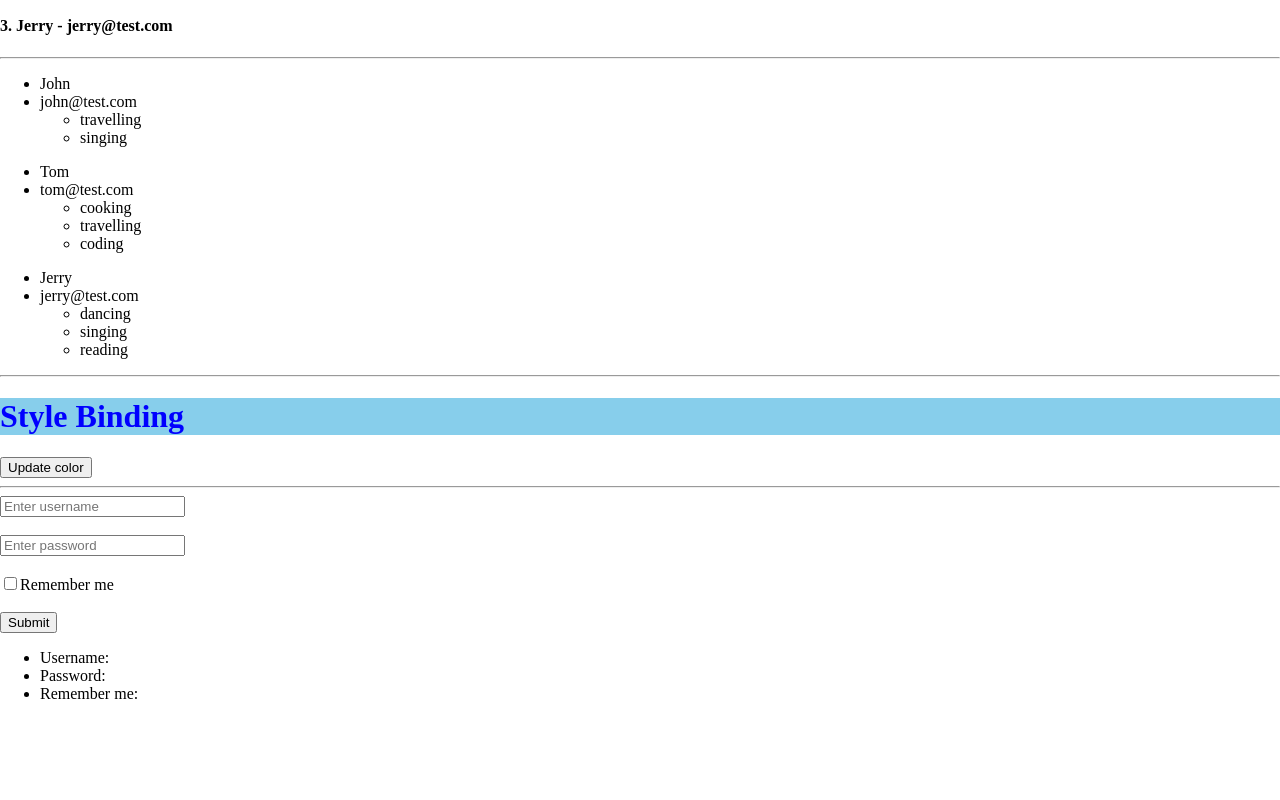
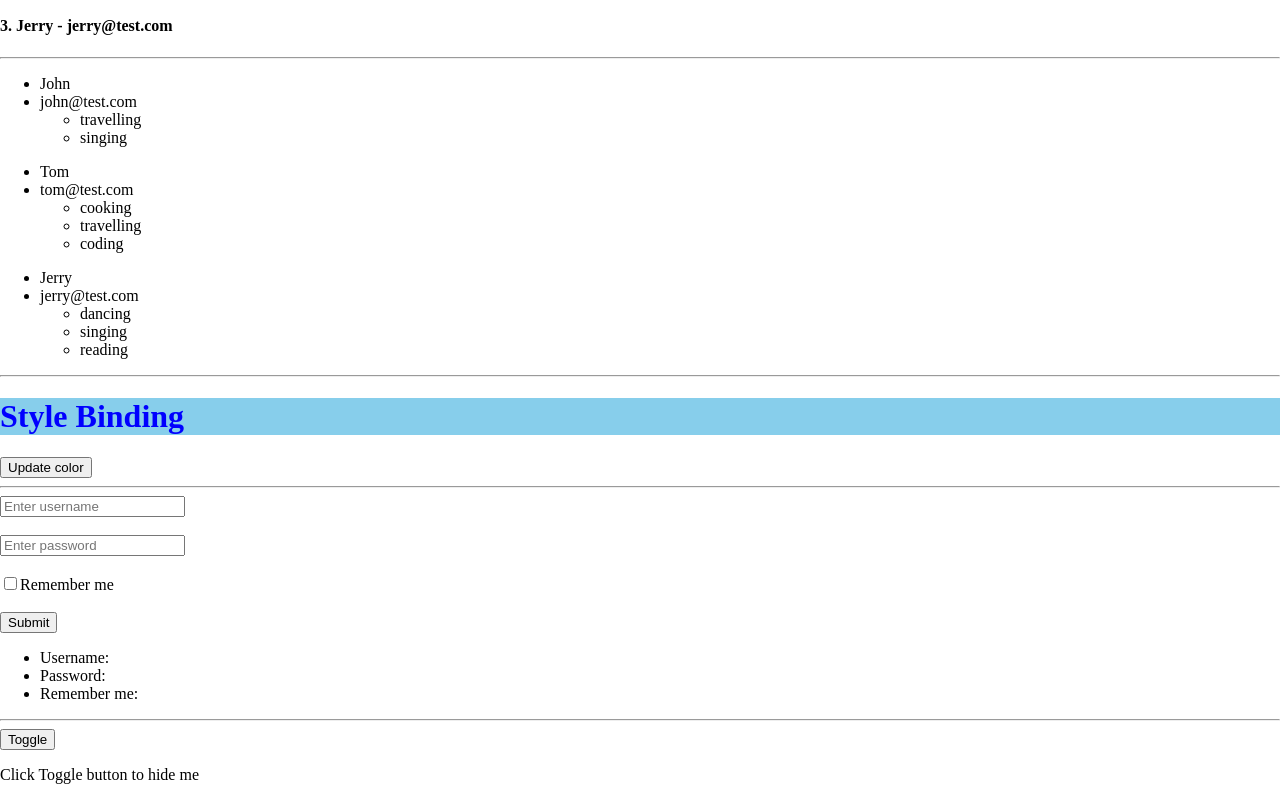
Before and after one commit to shwetakanekar/Angular-Training, an Angular app: page / in a window 1280 px wide. Shown: the part 986-1786 px from the top of the page. Before the commit the page ends 1705 px from the top, so only its background shows below. Built offline with nearby package versions, Linux system fonts and the light colour scheme.

Commit message:
Tutorial-23: Toggle element

```diff
--- a/src/app/app.component.html
+++ b/src/app/app.component.html
@@ -124,3 +124,8 @@
   <li>Password: {{ loginFormData.password }}</li>
   <li>Remember me: {{ loginFormData.rememberMe }}</li>
 </ul>
+
+<hr />
+<!-- Toggle element -->
+<button (click)="toggle()">Toggle</button>
+<p *ngIf="display">Click Toggle button to hide me</p>
--- a/src/app/app.component.ts
+++ b/src/app/app.component.ts
@@ -15,6 +15,7 @@ export class AppComponent {
   color = 'blue';
   bgColor = 'skyblue';
   loginFormData: any = {};
+  display = true;
   users = [
     {
       id: 1,
@@ -57,4 +58,8 @@ export class AppComponent {
     console.log(data);
     this.loginFormData = data;
   }
+
+  toggle() {
+    this.display = !this.display;
+  }
 }
```
